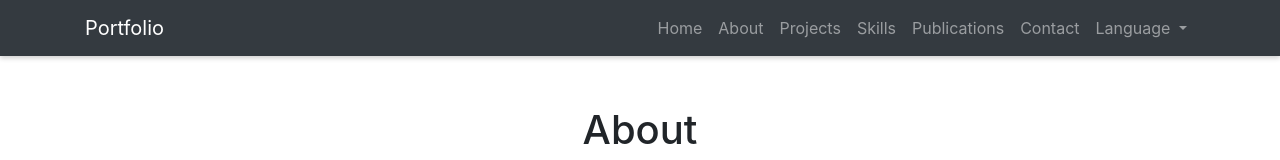
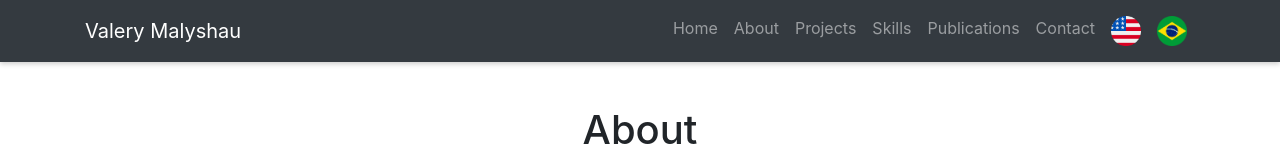
Before and after one commit to MalyshevValery/malyshevvalery, a plain HTML site: page index.html in a window 1280 px wide. Shown: the top 160 px of the page. Drawn offline with nearby package versions, Linux system fonts and the light colour scheme.

Commit message:
JS to script, icons for languages, Name in title

```diff
--- a/index.html
+++ b/index.html
@@ -6,42 +6,7 @@
     <title>Valery Malyshau</title>
     <link rel="stylesheet" href="https://stackpath.bootstrapcdn.com/bootstrap/4.5.2/css/bootstrap.min.css">
     <link rel="stylesheet" href="./style.css">
-    <script>
-        // Function to update content based on selected language
-        function updateContent(langData) {
-            document.querySelectorAll('[data-i18n]').forEach(element => {
-                const key = element.getAttribute('data-i18n');
-                element.innerHTML = langData[key];
-            });
-        }
-
-        // Function to set the language preference
-        function setLanguagePreference(lang) {
-            localStorage.setItem('language', lang);
-            location.reload();
-        }
-
-        // Function to fetch language data
-        async function fetchLanguageData(lang) {
-            const response = await fetch(`lang/${lang}.json`);
-            return response.json();
-        }
-
-        // Function to change language
-        async function changeLanguage(lang) {
-            await setLanguagePreference(lang);
-
-            const langData = await fetchLanguageData(lang);
-            updateContent(langData);
-        }
-
-        // Call updateContent() on page load
-        window.addEventListener('DOMContentLoaded', async () => {
-            const userPreferredLanguage = localStorage.getItem('language') || 'en';
-            const langData = await fetchLanguageData(userPreferredLanguage);
-            updateContent(langData);
-        });
-    </script>
+    <script src="lang/lang.js"></script>
 </head>
 <body>
 
@@ -362,7 +327,7 @@
 <!-- Sticky Navigation Bar -->
 <nav class="navbar navbar-expand-lg navbar-dark bg-dark fixed-top">
     <div class="container">
-        <a class="navbar-brand" href="#home">Portfolio</a>
+        <a class="navbar-brand" href="#home">Valery Malyshau</a>
         <button class="navbar-toggler" type="button" data-toggle="collapse" data-target="#navbarNav"
                 aria-controls="navbarNav" aria-expanded="false" aria-label="Toggle navigation">
             <span class="navbar-toggler-icon"></span>
@@ -387,15 +352,15 @@
                 <li class="nav-item">
                     <a class="nav-link" href="#contact">Contact</a>
                 </li>
-                <li class="nav-item dropdown">
-                    <a class="nav-link dropdown-toggle" href="#" id="navbarDropdown" role="button"
-                       data-toggle="dropdown" aria-haspopup="true" aria-expanded="false">
-                        Language
+                <li class="nav-item">
+                    <a class="nav-link" href="index.html" onclick="changeLanguage('en')">
+                        <img height="30" src="icons/lang/us.png" alt="English">
                     </a>
-                    <div class="dropdown-menu" aria-labelledby="navbarDropdown">
-                        <a class="dropdown-item" href="index.html" onclick="changeLanguage('en')">English</a>
-                        <a class="dropdown-item" href="index.html" onclick="changeLanguage('pt')">Portuguese</a>
-                    </div>
+                </li>
+                <li class="nav-item">
+                    <a class="nav-link" href="index.html" onclick="changeLanguage('pt')">
+                        <img height="30" src="icons/lang/br.png" alt="Portuguese">
+                    </a>
                 </li>
             </ul>
         </div>
--- /dev/null
+++ b/lang/lang.js
@@ -0,0 +1,34 @@
+// Function to update content based on selected language
+function updateContent(langData) {
+    document.querySelectorAll('[data-i18n]').forEach(element => {
+        const key = element.getAttribute('data-i18n');
+        element.innerHTML = langData[key];
+    });
+}
+
+// Function to set the language preference
+function setLanguagePreference(lang) {
+    localStorage.setItem('language', lang);
+    location.reload();
+}
+
+// Function to fetch language data
+async function fetchLanguageData(lang) {
+    const response = await fetch(`lang/${lang}.json`);
+    return response.json();
+}
+
+// Function to change language
+async function changeLanguage(lang) {
+    await setLanguagePreference(lang);
+
+    const langData = await fetchLanguageData(lang);
+    updateContent(langData);
+}
+
+// Call updateContent() on page load
+window.addEventListener('DOMContentLoaded', async () => {
+    const userPreferredLanguage = localStorage.getItem('language') || 'en';
+    const langData = await fetchLanguageData(userPreferredLanguage);
+    updateContent(langData);
+});
```
Also changed, not shown: icons/lang/br.png (added), icons/lang/us.png (added).
